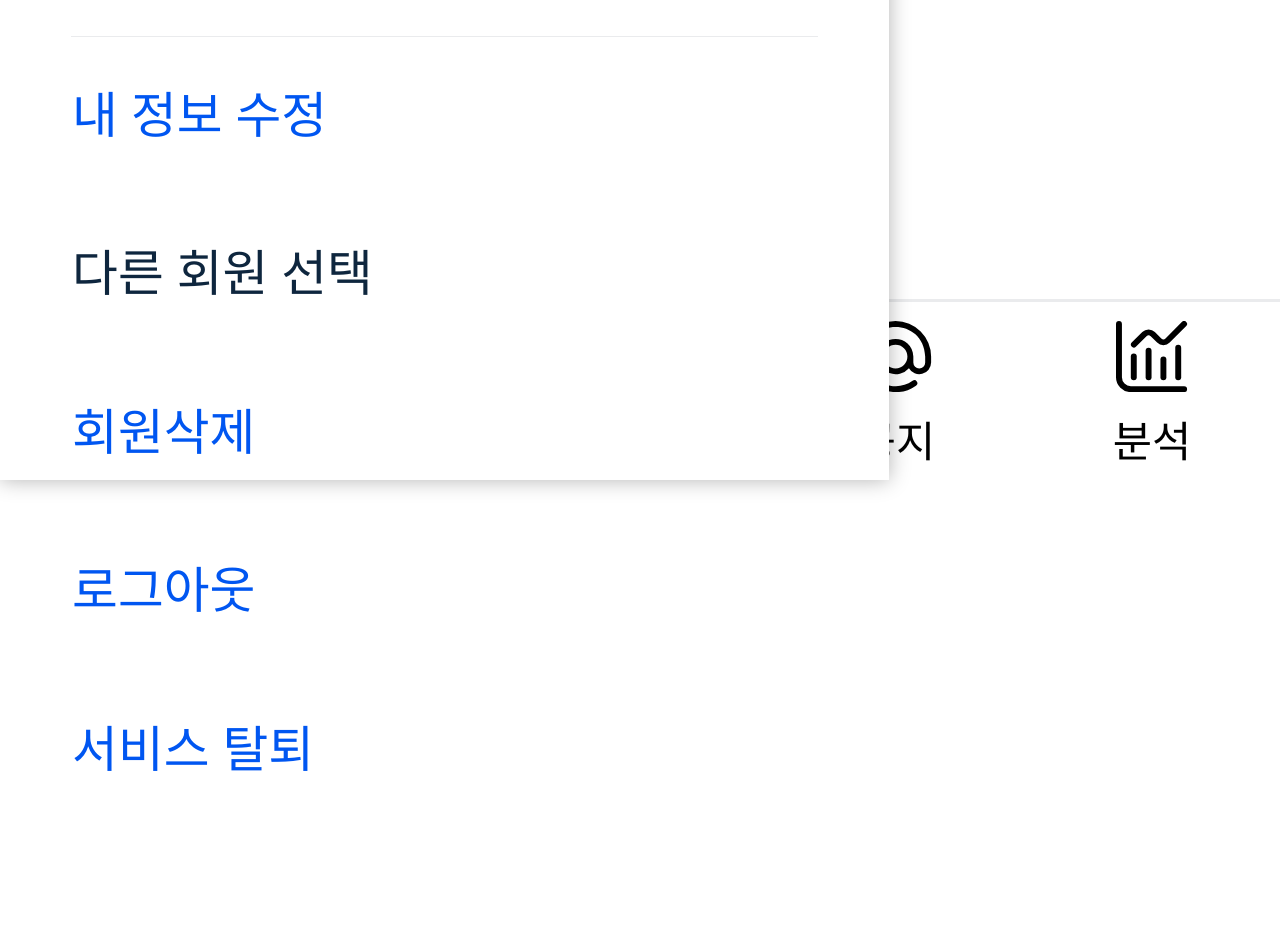
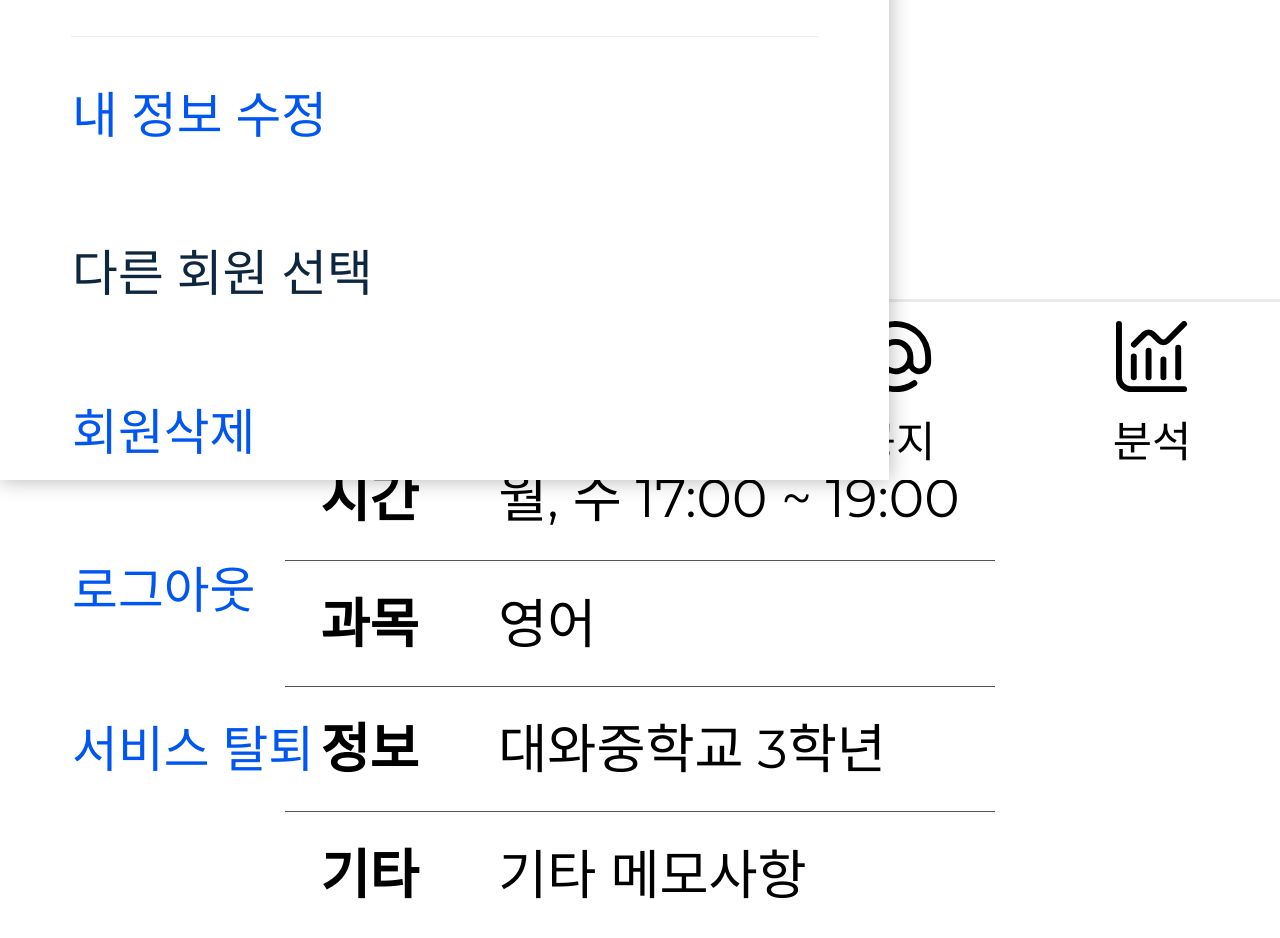
Before and after one commit to off-echoi/project-drill, a React (Create React App) app: page /info in a window 1280 px wide. Shown: the part 320-1258 px from the top of the page. Before the commit the page ends 800 px from the top, so only its background shows below. Built offline with nearby package versions, Linux system fonts and the light colour scheme.

Commit message:
[Add] 헤더 추가, 회원정보 영역 추가

```diff
--- a/src/pages/01_Info/Info.tsx
+++ b/src/pages/01_Info/Info.tsx
@@ -1,36 +1,47 @@
-import { Avatar } from '@/components'
+/** @jsxImportSource @emotion/react */
+import { css } from '@emotion/react'
+import { Avatar, InfoTable } from '@components/index'
 import { memo } from 'react'
+import Header from '@layouts/Header'
 import ProfileImg from '@assets/profile01.jpg'
+
 function Info() {
   return (
-    <section>
-      설정버튼
-      <div>
-        <Avatar name="김뫄뫄" date="2006. 10. 20">
+    <>
+      <Header pageName="회원정보">
+        <button>셋팅</button>
+      </Header>
+      <section className="header_section" css={style}>
+        <div className="avartar_wrap">
+          <Avatar name="김회원">
             <img src={ProfileImg} alt="프로필 이미지" />
           </Avatar>
         </div>
-      <table>
+        <InfoTable>
           <tr>
-          <th>시간 : </th>
+            <th>시간 </th>
             <td>월, 수 17:00 ~ 19:00</td>
           </tr>
           <tr>
-          <th>과목 : </th>
+            <th>과목 </th>
             <td>영어</td>
           </tr>
           <tr>
-          <th>정보 : </th>
-          <td>뫄뫄중학교 3학년</td>
+            <th>정보 </th>
+            <td>대와중학교 3학년</td>
           </tr>
           <tr>
-          <td rowSpan={2}>
-            <p>기타 메모사항~~</p>
-          </td>
+            <th>기타</th>
+            <td>기타 메모사항</td>
           </tr>
-      </table>
+        </InfoTable>
       </section>
+    </>
   )
 }
-
+const style = css`
+  .avartar_wrap {
+    margin: 40rem 0 20rem;
+  }
+`
 export default memo(Info)
```
Lines whose indentation alone changed are shown as unchanged.
